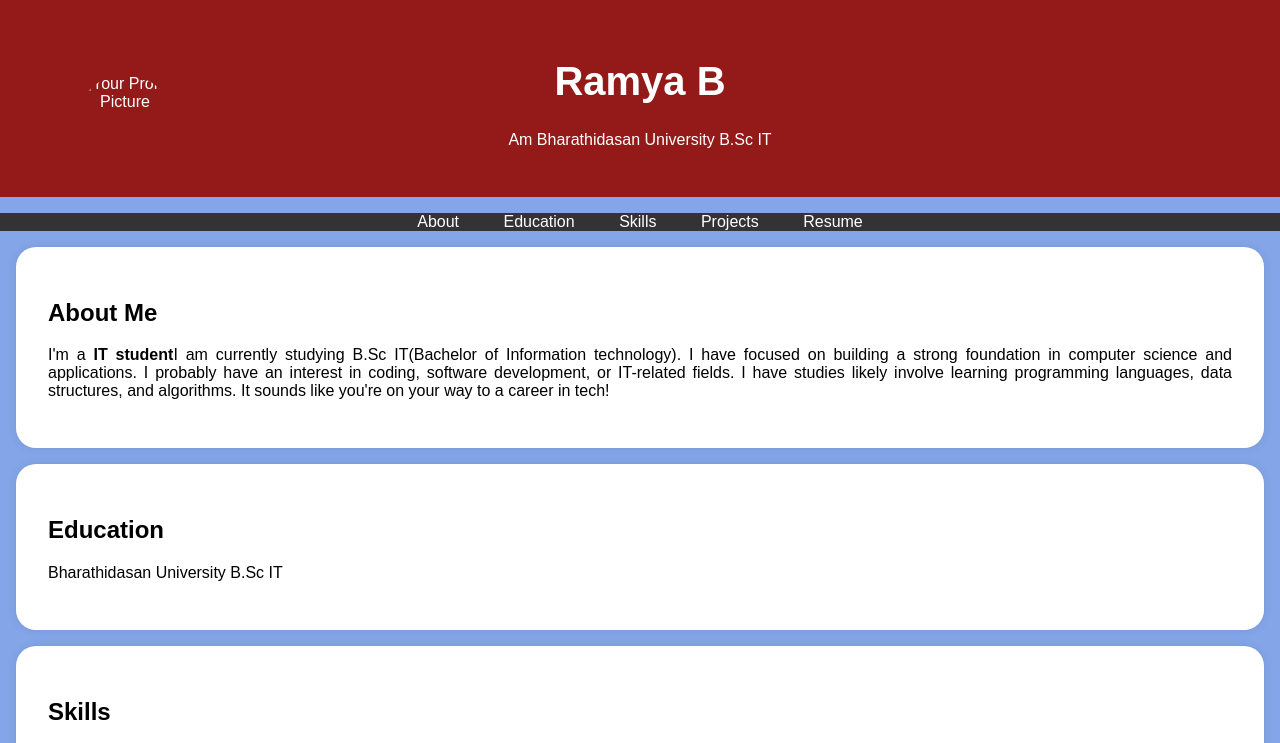
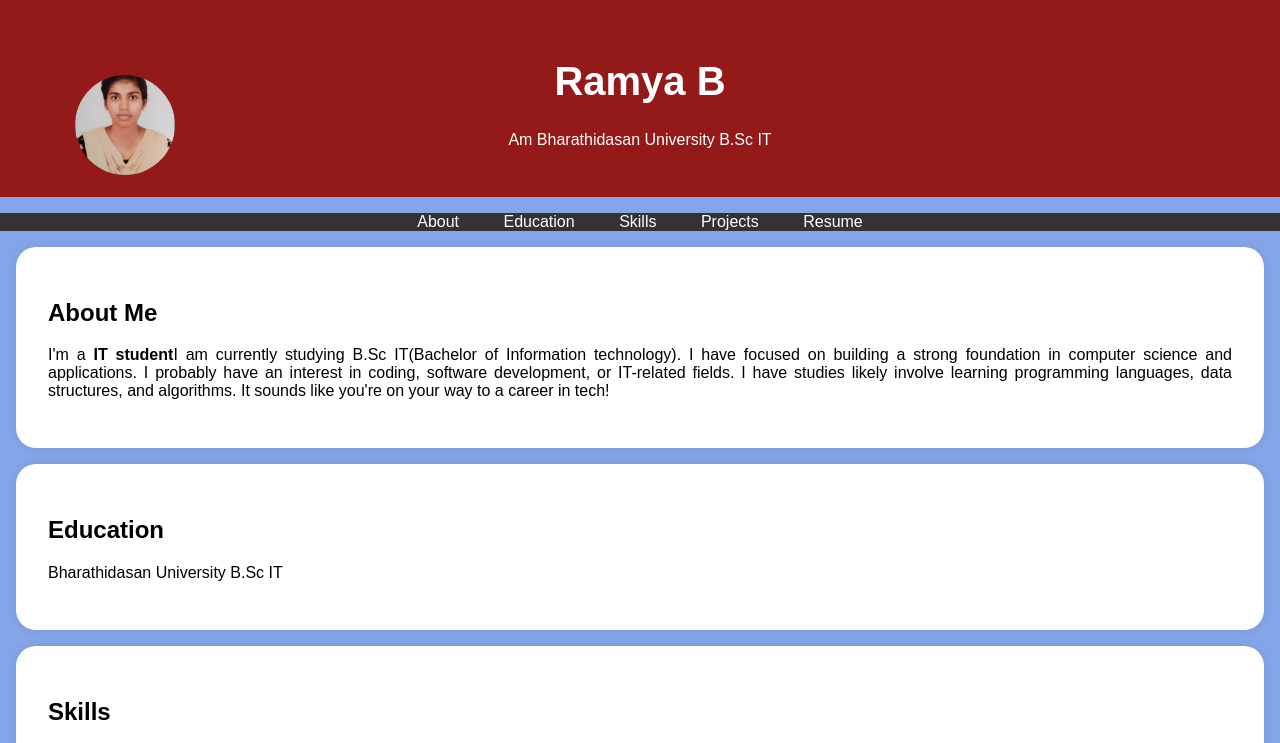
Before and after one commit to Ramya-080/digital-portfolio, a plain HTML site: page index.html in a window 1280 px wide. Shown: the top 743 px of the page. Drawn offline with Linux system fonts and the light colour scheme.

Commit message:
Update index.html

```diff
--- a/index.html
+++ b/index.html
@@ -95,7 +95,7 @@
     <header>
         <div class="header-content">
             <!-- Add your profile picture here -->
-            <img src="ramya.jpg" alt="Your Profile Picture" class="profile-picture">
+            <img src="ramya (1).jpg" alt="Your Profile Picture" class="profile-picture">
             <h1>Ramya B</h1>
             <p>Am Bharathidasan University B.Sc IT</p>
         </div>
```
